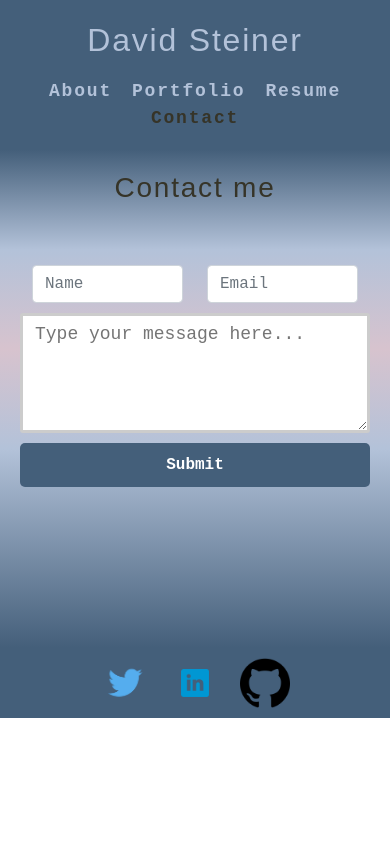
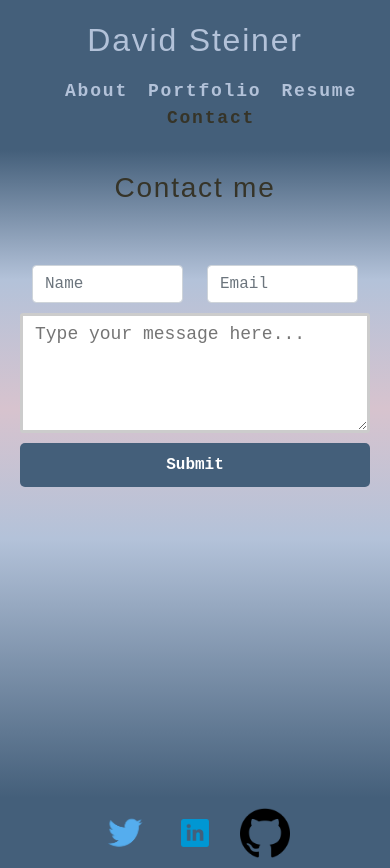
Before and after one commit to spaghettimedic/DS-Portfolio, a React (Create React App) app: page / in a window 390 px wide. Both pictures are taken after a click on the element "Contact". Before the commit the page ends 844 px from the top, so only its background shows below. Built offline with nearby package versions, Linux system fonts and the light colour scheme.

Commit message:
updated mobile design

```diff
--- a/src/components/Contact/index.js
+++ b/src/components/Contact/index.js
@@ -34,7 +34,7 @@ function Contact() {
   };
 
   return (
-    <section>
+    <div className="contact-wrapper">
       <h3>Contact me</h3>
       <div className="responsive">
         <div id="contact-form" className="row form" onSubmit={handleSubmit}>
@@ -54,7 +54,7 @@ function Contact() {
         </div>
       </div>
       <br/><br/><br/>
-    </section>
+    </div>
   )
 };
 
--- a/src/index.css
+++ b/src/index.css
@@ -17,13 +17,12 @@ main {
   box-sizing: border-box;
 }
 
-html,
-body {
-  height: 100%;
+html {
   min-height: 100%;
 }
 
 body {
+  min-height: 100%;
   margin: 0;
   padding: 0;
   font-weight: 600;
@@ -105,7 +104,6 @@ article {
 
 ul {
   margin: auto;
-  padding: auto;
 }
 
 header a {
@@ -120,7 +118,6 @@ header a:hover {
 
 section {
   margin: 0;
-  height: 100%;
   width: 100%;
   background-image: linear-gradient(180deg, var(--primary) 0%, var(--light) 20%, var(--quaternary) 40%, var(--light) 60%, var(--primary) 100%);
   text-align: center;
@@ -341,9 +338,7 @@ button {
   }
 
   ul {
-    display: flex;
     justify-content: center;
-    padding: 0;
   }
 
   article {
@@ -363,5 +358,10 @@ button {
   .responsive {
     display: flex;
     justify-content: center;
+    min-height: 100%;
+  }
+
+  .contact-wrapper {
+    padding: 0 0 150px 0;
   }
 }
```
